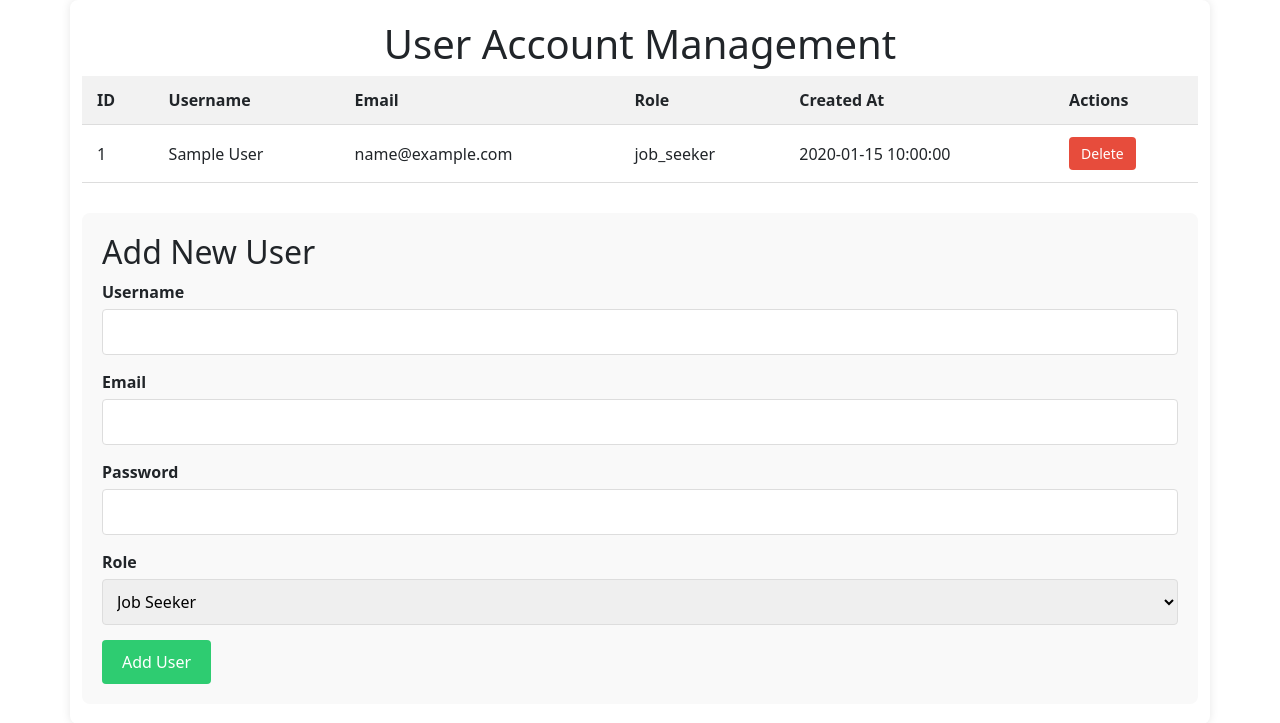
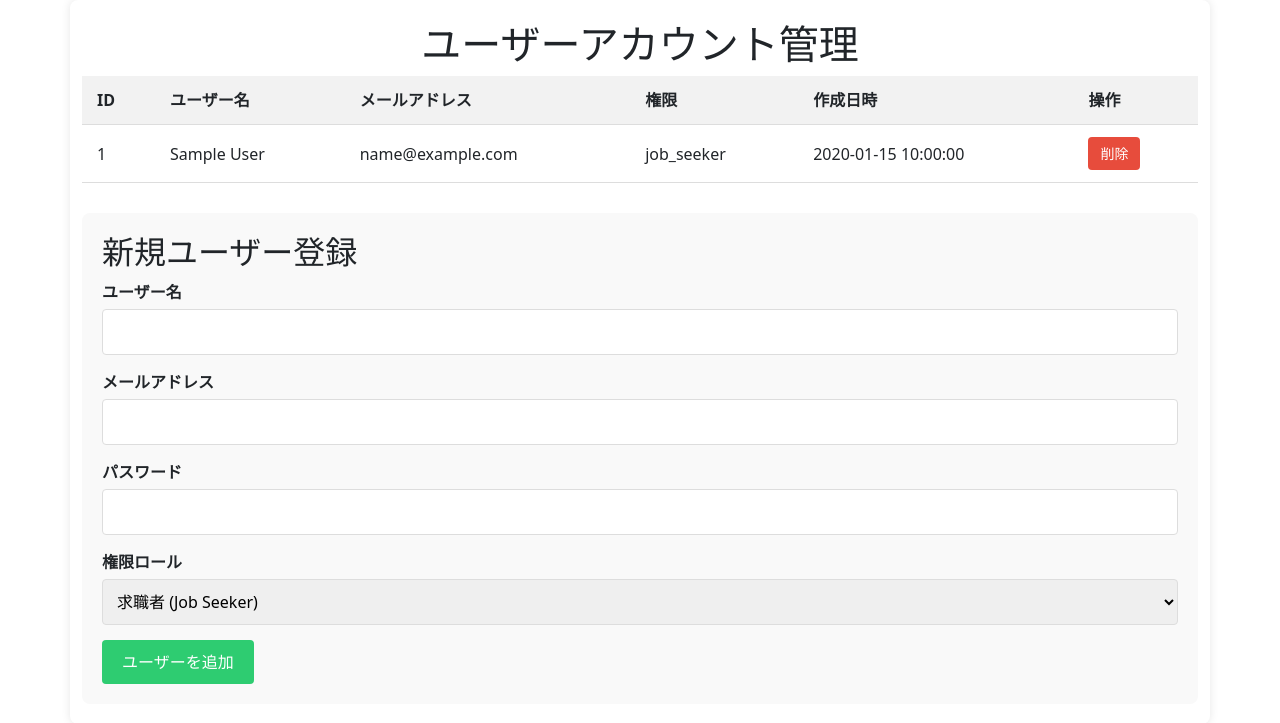
Before and after one commit to doanthuongjp-crypto/jobhive, a PHP site: page /admin/user_management.php in a window 1280 px wide. Shown: the part 64-787 px from the top of the page. Run offline with PHP 8.4, Linux system fonts and the light colour scheme; tables that the repository leaves empty hold one stand-in row (values such as "Sample post").

Commit message:
Localize user management to Japanese
Updated user management interface to support Japanese localization.

```diff
--- a/admin/user_management.php
+++ b/admin/user_management.php
@@ -2,20 +2,19 @@
 require_once '../DB/dbInfo.php';
 require_once '../db/User_management.php';
 
+// セッション管理および権限チェック（必要に応じて有効化）
 // session_start();
 // if (!isset($_SESSION['user_id']) || $_SESSION['role'] !== 'admin') {
 //     header('Location: ../../auth/login.php');
 //     exit;
 // }
 
-
-// Handle Form Submissions
-
+// フォーム送信の処理
 if ($_SERVER['REQUEST_METHOD'] === 'POST') {
     if (isset($_POST['action'])) {
         switch ($_POST['action']) {
             case 'add':
-                // Add new user
+                // 新規ユーザーの追加
                 $result = UserManagement::addUser(
                     $_POST['username'],
                     $_POST['email'],
@@ -26,30 +25,31 @@ if ($_SERVER['REQUEST_METHOD'] === 'POST') {
                 break;
 
             case 'delete':
-                // Delete user
+                // ユーザーの削除
                 $result = UserManagement::deleteUser($_POST['id']);
                 $message = $result['message'];
                 break;
         }
     }
 
-    // Redirect kèm message
+    // メッセージを付与してリダイレクト（二重送信防止）
     header("Location: " . $_SERVER['PHP_SELF'] . "?message=" . urlencode($message));
     exit();
 }
 
-// Get all users
+// 全ユーザー情報の取得
 $users = UserManagement::getUsers();
 ?>
 
 <!DOCTYPE html>
-<html lang="en">
+<html lang="ja">
 
 <head>
     <meta charset="UTF-8">
     <meta name="viewport" content="width=device-width, initial-scale=1.0">
-    <title>User Account Management</title>
+    <title>ユーザーアカウント管理</title>
     <style>
+        /* 基本スタイル設定 */
         body {
             font-family: 'Segoe UI', Tahoma, Geneva, Verdana, sans-serif;
             line-height: 1.6;
@@ -156,25 +156,28 @@ $users = UserManagement::getUsers();
 </head>
 
 <body>
-    <!-- Alert messange -->
+    <!-- アラートメッセージ表示 -->
     <?php if (isset($_GET['message'])): ?>
         <script>
             alert("<?= htmlspecialchars($_GET['message']) ?>");
         </script>
     <?php endif; ?>
+
     <?php include './include/header.php' ?>
+
     <div class="container">
-        <h1>User Account Management</h1>
+        <h1>ユーザーアカウント管理</h1>
 
+        <!-- ユーザー一覧テーブル -->
         <table class="user-table">
             <thead>
                 <tr>
                     <th>ID</th>
-                    <th>Username</th>
-                    <th>Email</th>
-                    <th>Role</th>
-                    <th>Created At</th>
-                    <th>Actions</th>
+                    <th>ユーザー名</th>
+                    <th>メールアドレス</th>
+                    <th>権限</th>
+                    <th>作成日時</th>
+                    <th>操作</th>
                 </tr>
             </thead>
             <tbody>
@@ -190,8 +193,8 @@ $users = UserManagement::getUsers();
                                 <input type="hidden" name="action" value="delete">
                                 <input type="hidden" name="id" value="<?= $user['user_id'] ?>">
                                 <button type="submit" class="action-btn delete-btn"
-                                    onclick="return confirm('Are you sure you want to delete this user?')">
-                                    Delete
+                                    onclick="return confirm('このユーザーを削除してもよろしいですか？')">
+                                    削除
                                 </button>
                             </form>
                         </td>
@@ -200,30 +203,31 @@ $users = UserManagement::getUsers();
             </tbody>
         </table>
 
+        <!-- 新規ユーザー登録フォーム -->
         <div class="add-user-form">
-            <h2>Add New User</h2>
+            <h2>新規ユーザー登録</h2>
             <form method="POST">
                 <input type="hidden" name="action" value="add">
                 <div class="form-group">
-                    <label for="username">Username</label>
+                    <label for="username">ユーザー名</label>
                     <input type="text" id="username" name="username" required>
                 </div>
                 <div class="form-group">
-                    <label for="email">Email</label>
+                    <label for="email">メールアドレス</label>
                     <input type="email" id="email" name="email" required>
                 </div>
                 <div class="form-group">
-                    <label for="password">Password</label>
+                    <label for="password">パスワード</label>
                     <input type="password" id="password" name="password" required>
                 </div>
                 <div class="form-group">
-                    <label for="role">Role</label>
-                    <select name="role" id="">
-                       <option value="job_seeker">Job Seeker</option>
-                        <option value="admin">Admin</option>
+                    <label for="role">権限ロール</label>
+                    <select name="role" id="role">
+                       <option value="job_seeker">求職者 (Job Seeker)</option>
+                       <option value="admin">管理者 (Admin)</option>
                     </select>
                 </div>
-                <button type="submit" class="submit-btn">Add User</button>
+                <button type="submit" class="submit-btn">ユーザーを追加</button>
             </form>
         </div>
     </div>
```
